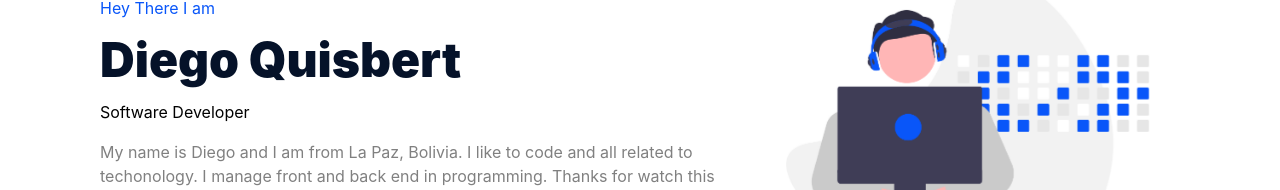
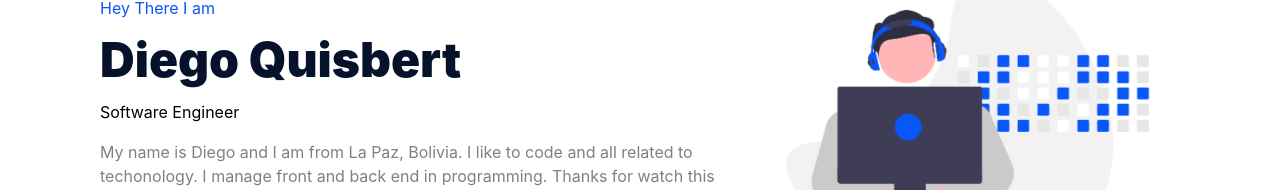
Before and after one commit to DiegoQ77/my_portfolio, a React (Vite) app: page / in a window 1280 px wide. Shown: the part 302-492 px from the top of the page. Built offline with nearby package versions, Linux system fonts and the light colour scheme.

Commit message:
updated information

```diff
--- a/src/pages/Home/Initial.tsx
+++ b/src/pages/Home/Initial.tsx
@@ -13,7 +13,7 @@ function Initial() {
             <h2 className="text-blue-dark text-5xl font-black mt-4 mb-4">
               Diego Quisbert
             </h2>
-            <h3 className="mt-2 mb-2">Software Developer</h3>
+            <h3 className="mt-2 mb-2">Software Engineer</h3>
           </div>
           <div className="mt-2 flex flex-col items-center sm:items-start ">
             <p className="text-gray ">
@@ -30,7 +30,7 @@ function Initial() {
                 My Articles
               </a>
               <a
-                href="https://drive.google.com/file/d/1K6Ikf2kO1wXkxu2Gl_Ex_IepgSw1elUv/view"
+                href="https://drive.google.com/file/d/1YnOyuanv6hiolQFXmiHH224GWDjPHM34/view?usp=sharing"
                 target="_blank"
                 type="button"
                 className="bg-blue-dark w-64 h-12 text-white rounded-full font-bold mt-5 p-3 text-center"
```
